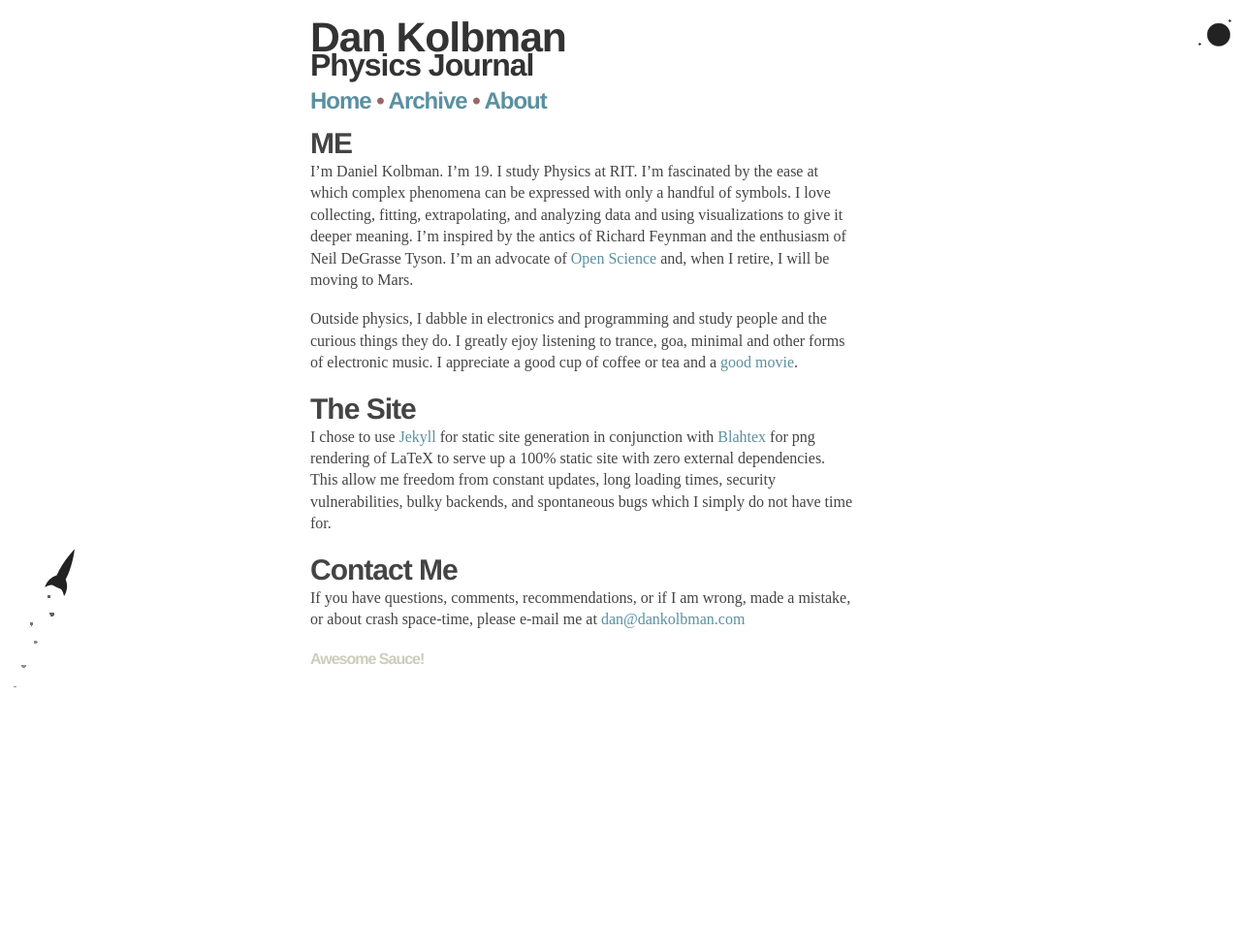
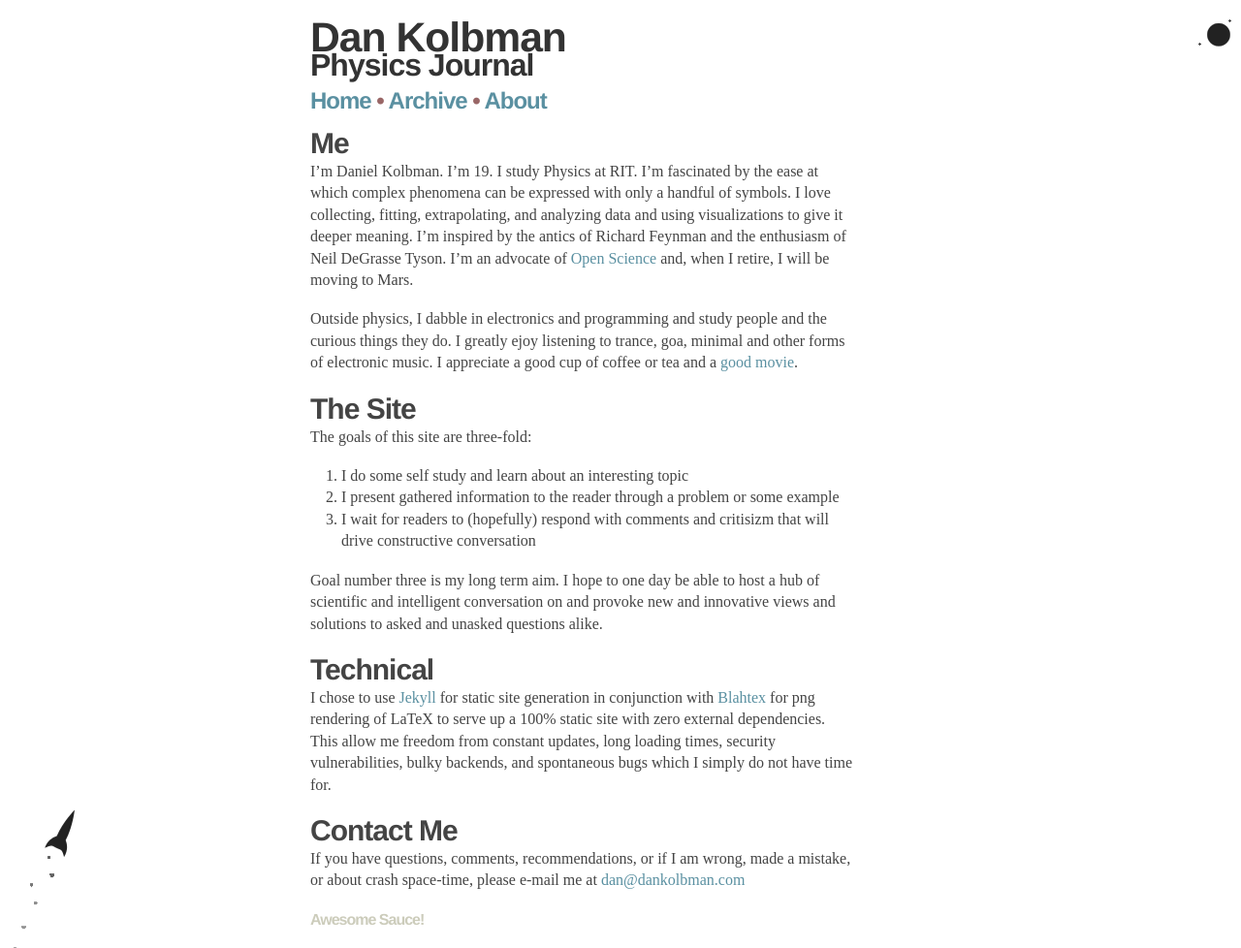
Before and after one commit to dankolbman/dankolbman.com, a Jekyll site: the page built from about.md, in a window 1280 px wide. Shown: the whole page at 97% size. Built offline with Jekyll 4.4.1, drawn with Linux system fonts in a browser that asks for light colours; Markdown is read by kramdown in place of the engine named in the settings; before the commit the page ends 900 px from its top, so only the background shows below that.

```diff
--- a/about.md
+++ b/about.md
@@ -1,6 +1,6 @@
 ---
 layout: default
-title: "ME"
+title: "Me"
 ---
 
 # {{ page.title }}
@@ -11,6 +11,15 @@ Outside physics, I dabble in electronics and programming and study people and th
 
 # The Site
 
+The goals of this site are three-fold:
+1. I do some self study and learn about an interesting topic
+2. I present gathered information to the reader through a problem or some example
+3. I wait for readers to (hopefully) respond with comments and critisizm that will drive constructive conversation
+
+Goal number three is my long term aim. I hope to one day be able to host a hub of scientific and intelligent conversation on and provoke new and innovative views and solutions to asked and unasked questions alike.
+
+# Technical
+
 I chose to use [Jekyll](https://github.com/mojombo/jekyll "Jekyll") for static site generation in conjunction with [Blahtex](http://gva.noekeon.org/blahtexml/ "Blahtex") for png rendering of LaTeX to serve up a 100% static site with zero external dependencies. This allow me freedom from constant updates, long loading times, security vulnerabilities, bulky backends, and spontaneous bugs which I simply do not have time for.
 
 # Contact Me
--- a/css/style.css
+++ b/css/style.css
@@ -48,6 +48,10 @@ code {
 img, #youtube {
   display: block;
   margin: 5px auto 5px auto;
+}
+
+.maruku-inline img{
+  display: inline;
 }
 
 h1, h2, h3, #footer {
--- a/index.html
+++ b/index.html
@@ -1,6 +1,6 @@
 ---
 layout: default
-title: Blog!
+title: A Lab Book
 ---
 <h3 id="intro">The Latest...</h2>
 {% for post in site.posts limit:5 %}
```
Also changed, not shown: _posts/2012-12-21-lorem-ipsum.md (deleted, +0 -5 lines), _posts/2012-12-22-lorem-ipsum2.md (deleted, +0 -13 lines), _posts/2012-12-22-lorem-ipsum3.md (deleted, +0 -22 lines), _posts/2012-12-27-format-test.md (deleted, +0 -7 lines), _posts/2013-2-9-solar-sails.md (added, +64 -0 lines).
